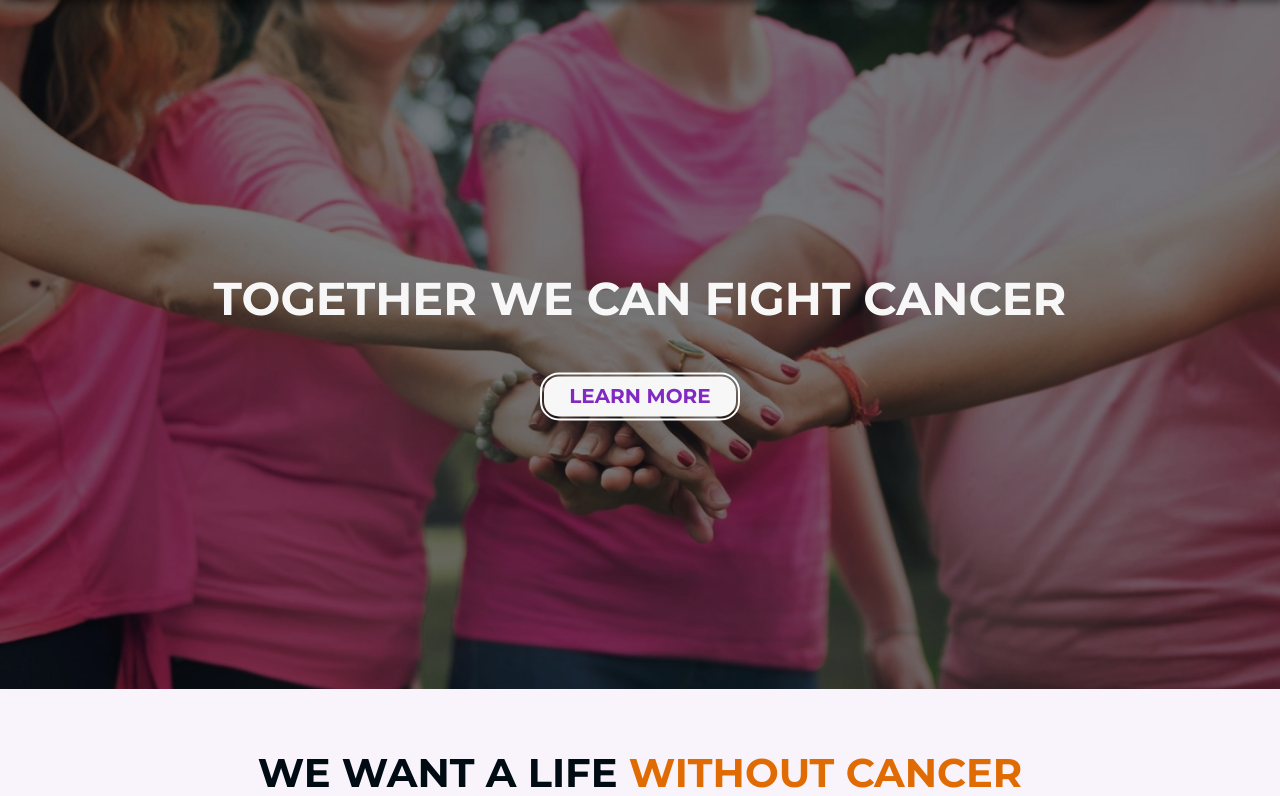
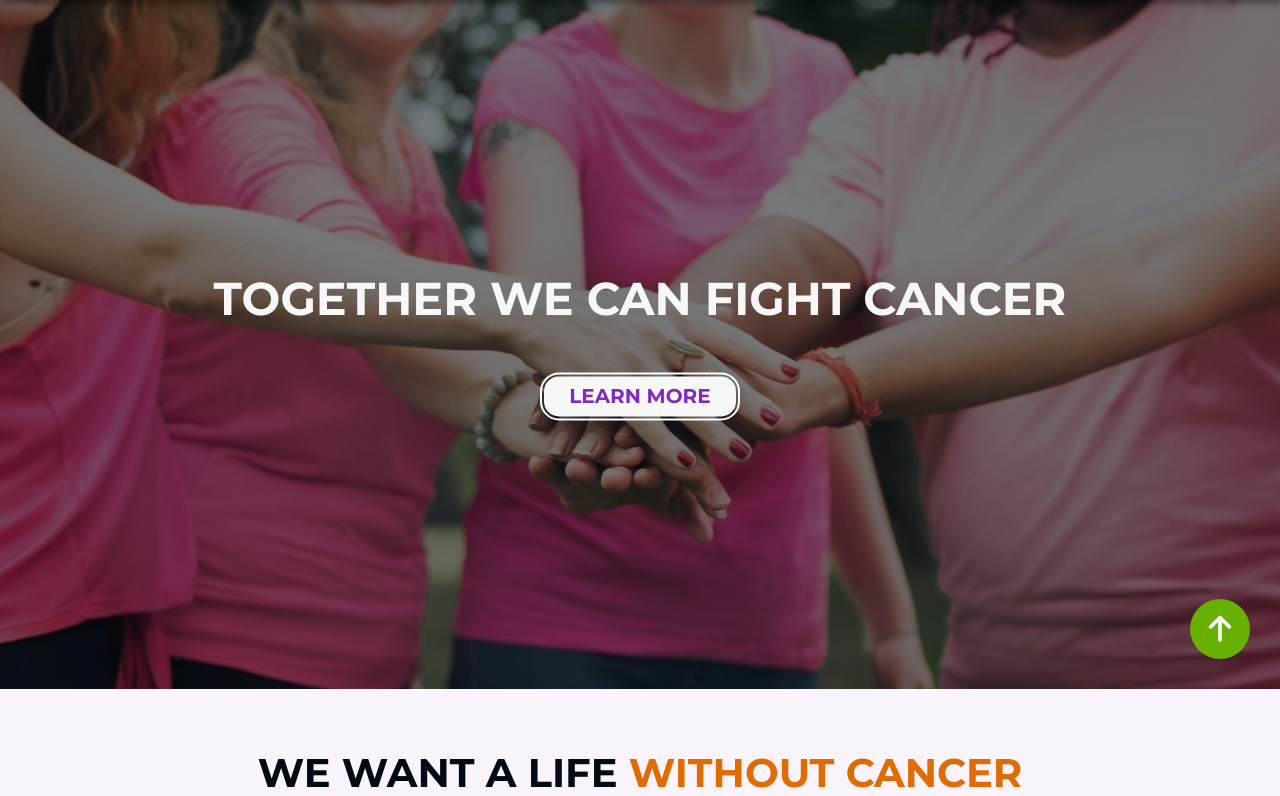
Before and after one commit to Edmir-Demaj/HopeForCancer, a Django app: page / in a window 1280 px wide. Shown: the part 111-907 px from the top of the page. Run offline with Django 3.2, Linux system fonts and the light colour scheme; data that the repository does not hold is empty; some libraries are stand-ins or nearby versions.

Commit message:
Create: Back to top btn on home page and style it

```diff
--- a/other_pages/templates/other_pages/index.html
+++ b/other_pages/templates/other_pages/index.html
@@ -64,6 +64,8 @@
         time to act is <span class="orange-text">now!</span>
     </h2>
 </div>
+<!-- This btn move to top of page -->
+<button onclick="moveTop()" id="top-btn" class="hvr-icon-up" title="Go to top" aria-label="button that appears after scrolling and brings to top of page"><i class="fa-solid fa-arrow-up hvr-icon"></i></button>
 
 <!-- Card section start -->
 <section>
--- a/static/css/style.css
+++ b/static/css/style.css
@@ -181,6 +181,24 @@ footer address {
     background-color: #fab1dc;
     color: #010b13;
 }
+
+/* Move to top button */
+#top-btn {
+    position: fixed;
+    bottom: 30px;
+    right: 30px;
+    z-index: 200;
+    border: none;
+    outline: none;
+    background-color: rgb(102, 176, 0);
+    color: rgb(247, 248, 245);
+    cursor: pointer;
+    width: 3rem;
+    height: 3rem;
+    border-radius: 50%;
+    font-size: 1.5rem;
+  }
+
 
 /* Card section */
 h2 {
```
